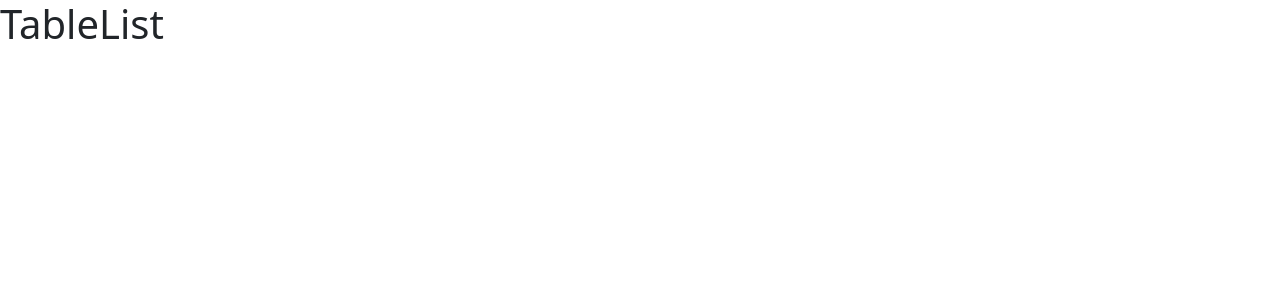
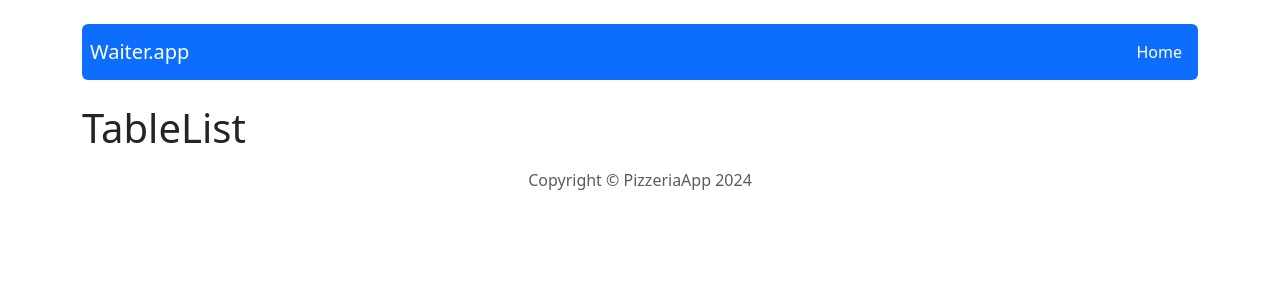
Before and after one commit to wojciechdlugosz/pizzeria-react-app, a React (Create React App) app: page / in a window 1280 px wide. Shown: the top 300 px of the page. Built offline with nearby package versions, Linux system fonts and the light colour scheme.

Commit message:
Add footer and navigation

```diff
--- a/src/App.js
+++ b/src/App.js
@@ -1,16 +1,23 @@
 import TableList from "./components/pages/TableList/TableList";
 import SingleTable from "./components/pages/SingleTable/SingleTable";
 import NotFound from "./components/pages/NotFound/NotFound";
+import Header from "./components/views/Header/Header";
+import Footer from "./components/views/Footer/Footer";
 import { Route, Routes } from "react-router-dom";
+import { Container } from "react-bootstrap";
 
 function App() {
   return (
     <main>
-      <Routes>
-        <Route path="/" element={<TableList />} />
-        <Route path="/table/:id" element={<SingleTable />} />
-        <Route path="*" element={<NotFound />} />
-      </Routes>
+      <Container>
+        <Header />
+        <Routes>
+          <Route path="/" element={<TableList />} />
+          <Route path="/table/:id" element={<SingleTable />} />
+          <Route path="*" element={<NotFound />} />
+        </Routes>
+        <Footer />
+      </Container>
     </main>
   );
 }
--- /dev/null
+++ b/src/components/views/Footer/Footer.js
@@ -0,0 +1,9 @@
+const Footer = () => {
+    return (
+        <div className="text-center text-muted my-3">
+            <p>Copyright &#169; PizzeriaApp 2024</p>
+        </div>
+    );
+};
+
+export default Footer;
--- /dev/null
+++ b/src/components/views/Header/Header.js
@@ -0,0 +1,9 @@
+import NavBar from "../NavBar/NavBar";
+
+const Header = () => {
+    return (
+        <NavBar />
+    );
+};
+
+export default Header;
--- /dev/null
+++ b/src/components/views/NavBar/NavBar.js
@@ -0,0 +1,16 @@
+import Nav from 'react-bootstrap/Nav';
+import Navbar from 'react-bootstrap/Navbar';
+import { NavLink } from 'react-router-dom';
+
+const NavBar = () => {
+    return (
+        <Navbar bg="primary" variant="dark" expand="lg" className="mt-4 mb-4 rounded">
+            <Navbar.Brand className="me-auto mx-2">Waiter.app</Navbar.Brand>
+            <Nav className="ms-auto mx-2">
+                <Nav.Item><Nav.Link as={NavLink} to="/">Home</Nav.Link></Nav.Item>
+            </Nav>
+        </Navbar>
+    );
+};
+
+export default NavBar;
```
